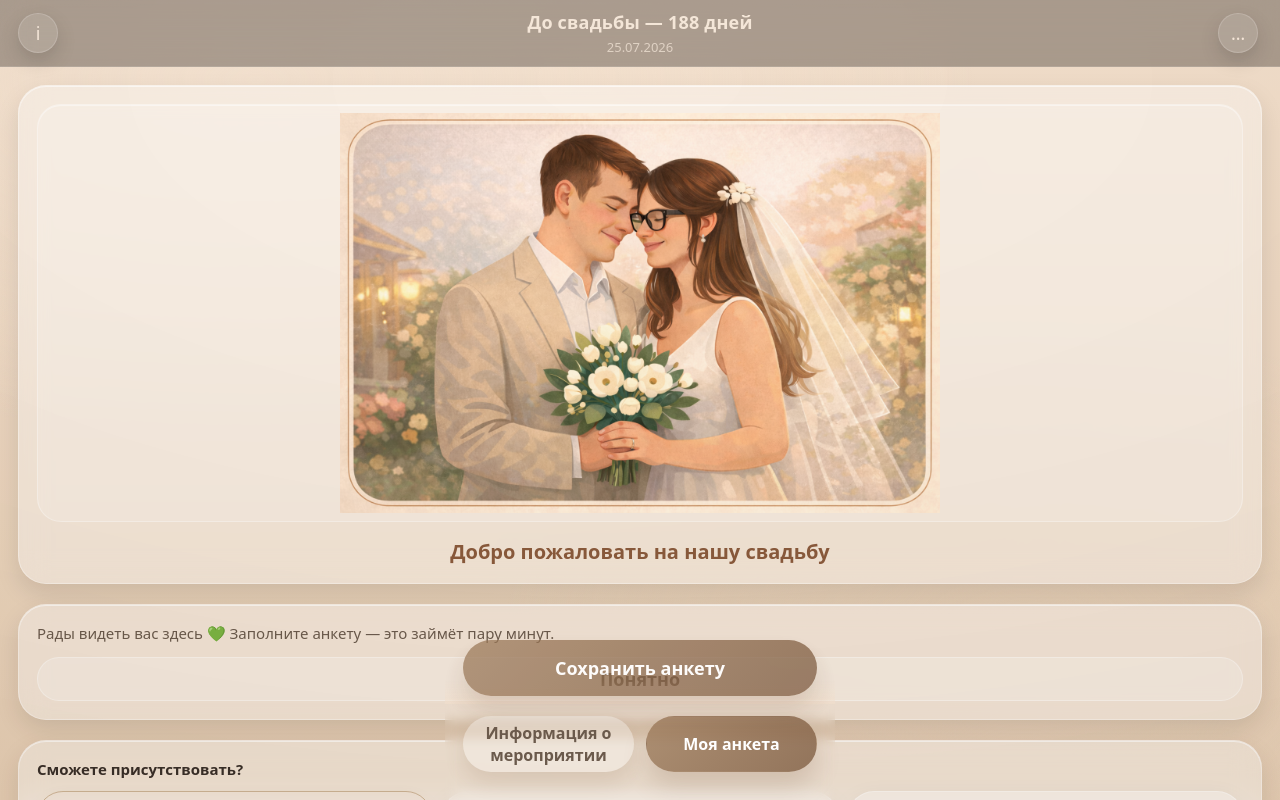
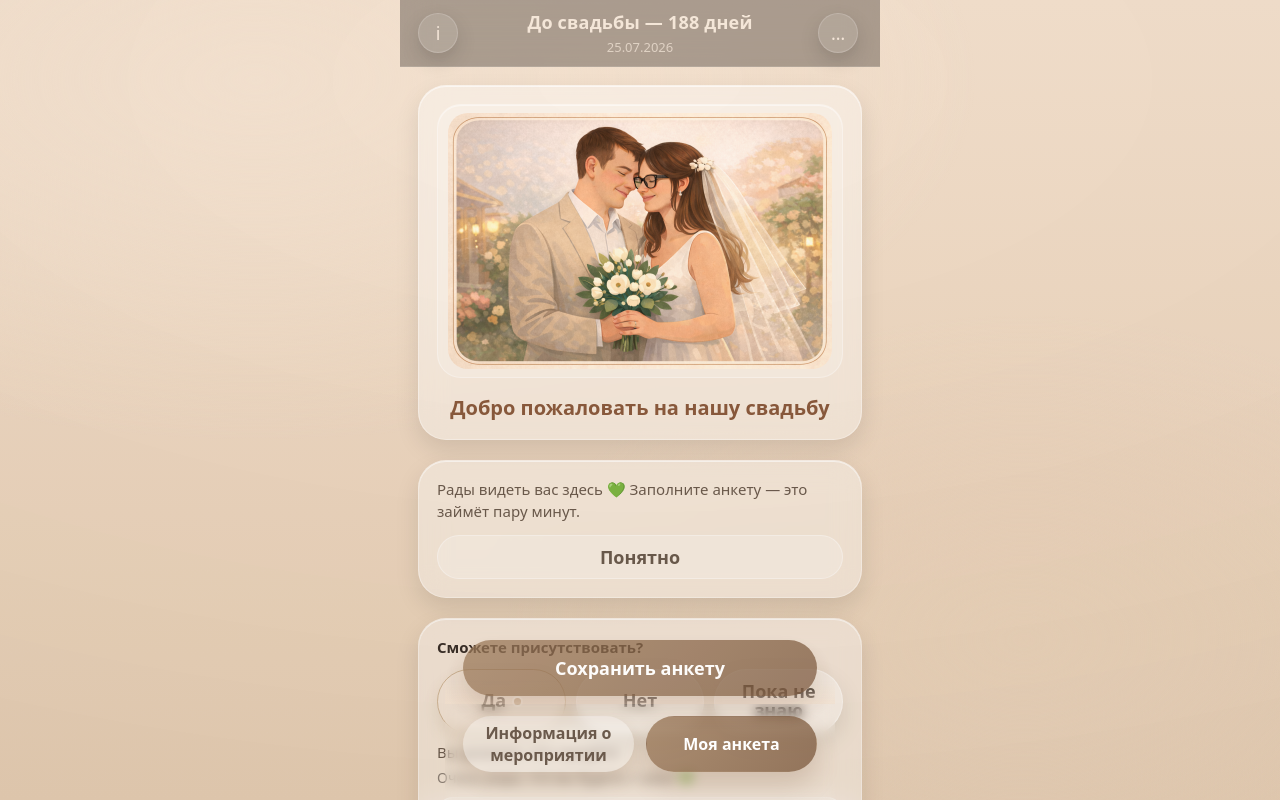
Before and after one commit to daniilkapitonov/Vedding_bot, a React (Vite) app in the folder webapp/: page / in a window 1280 px wide. Shown: the top 800 px of the page. Built offline with nearby package versions, Linux system fonts and the light colour scheme; no server answers.

Commit message:
Interface fix

```diff
--- a/webapp/src/styles/global.css
+++ b/webapp/src/styles/global.css
@@ -7,6 +7,8 @@ body {
   font-family: ui-sans-serif, system-ui, -apple-system, "SF Pro Display", "SF Pro Text", "Inter", Arial, sans-serif;
   color: var(--tg-text, var(--text-primary));
   font-size: var(--font-base);
+  display: flex;
+  justify-content: center;
   background:
     radial-gradient(1200px 600px at 20% 10%, var(--bg-spot1) 0%, transparent 60%),
     radial-gradient(800px 500px at 80% 80%, var(--bg-spot2) 0%, transparent 65%),
@@ -19,8 +21,9 @@ body {
 #root {
   min-height: 100%;
   width: 100%;
-  max-width: 100%;
-  margin: 0;
+  max-width: 480px;
+  margin: 0 auto;
+  padding-bottom: var(--safe-bottom);
   position: relative;
 }
 
--- a/webapp/src/styles/tokens.css
+++ b/webapp/src/styles/tokens.css
@@ -50,6 +50,8 @@
   --font-xs: 16px;
   --anim-ms: 180ms;
   --bottom-bar-height: 96px;
+  --safe-top: env(safe-area-inset-top);
+  --safe-bottom: env(safe-area-inset-bottom);
 
   color-scheme: light;
 }
```
